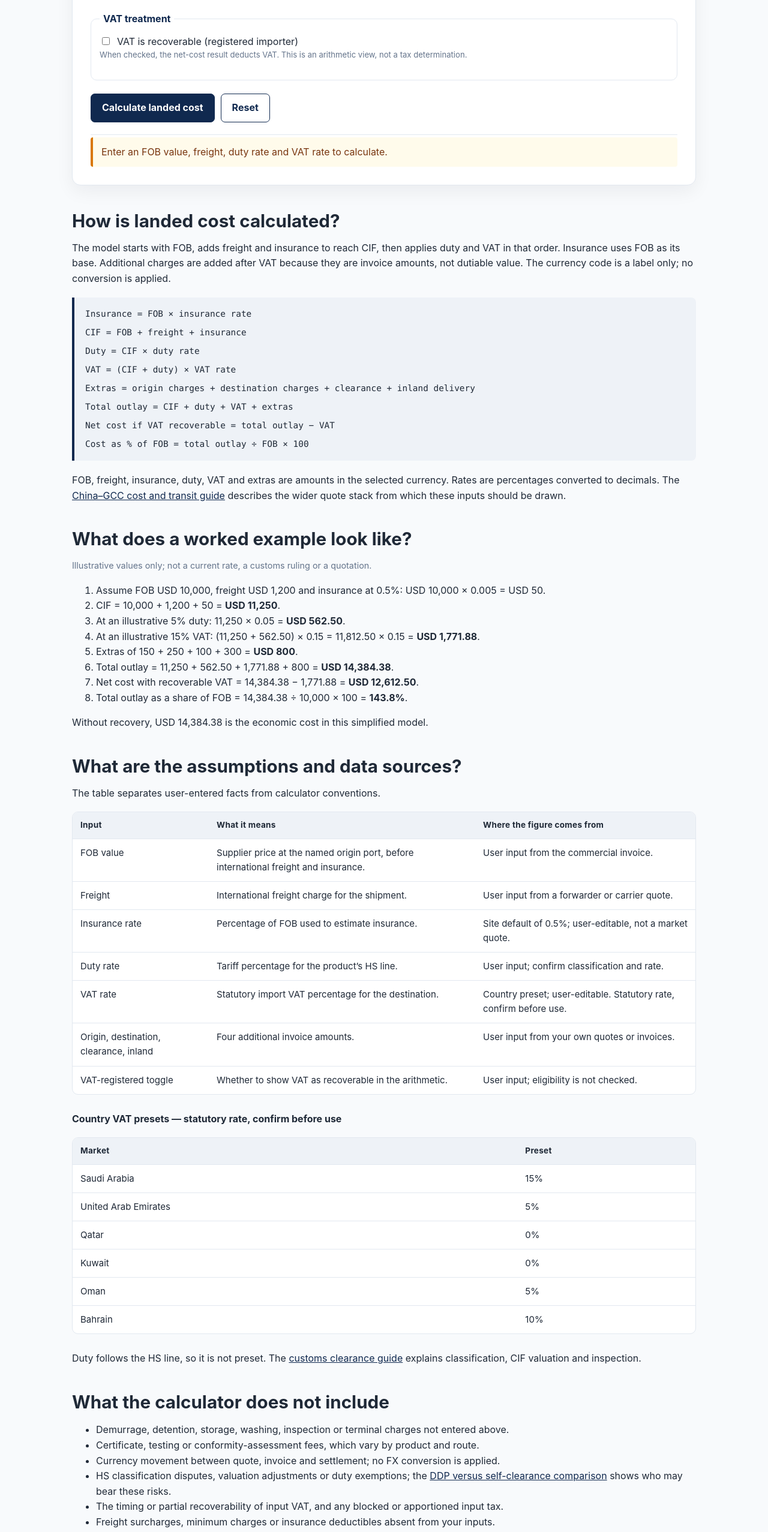
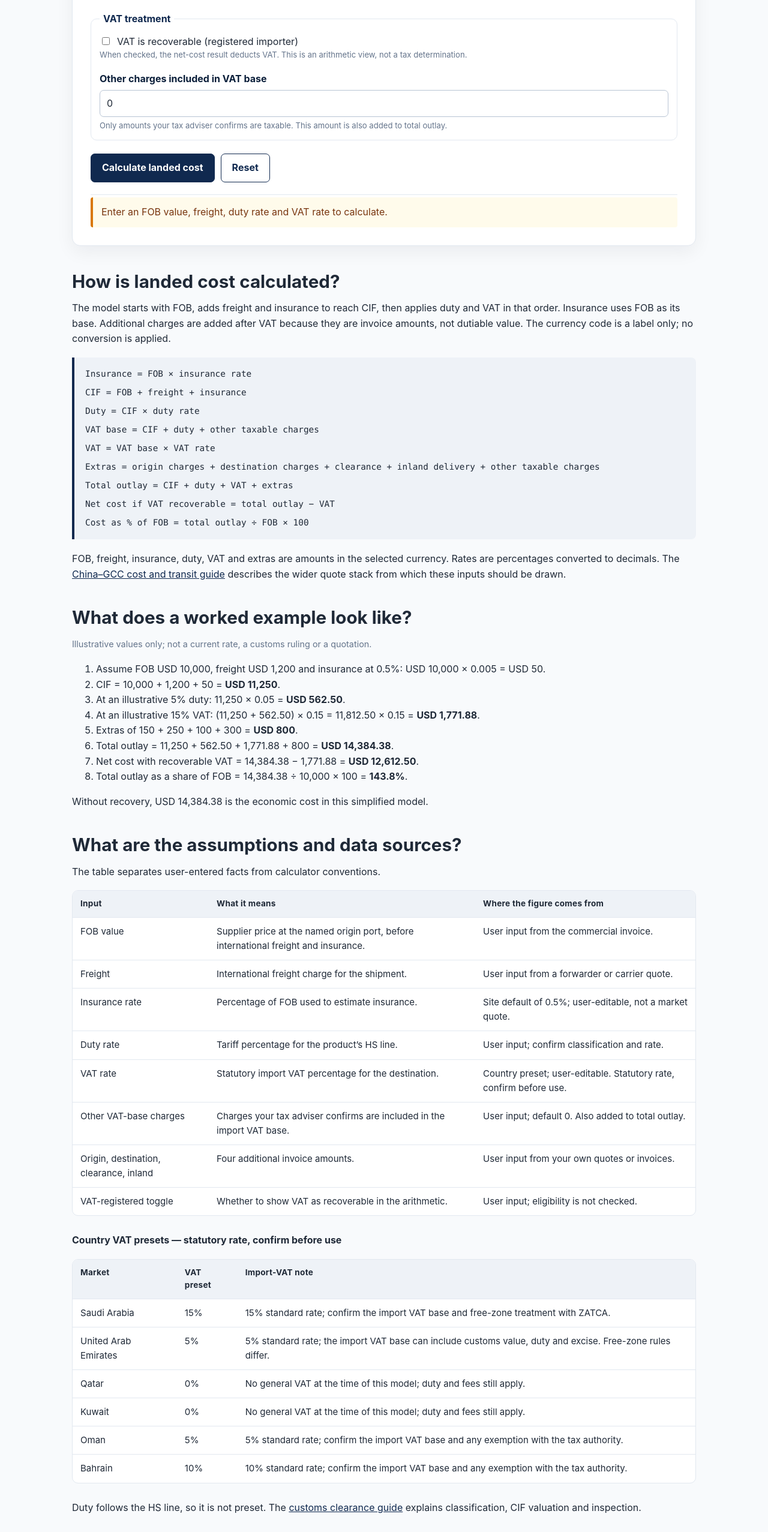
Before and after one commit to martinxionbiotech-max/Freighthub, an Astro site: page /tools/landed-cost in a window 1280 px wide. Shown: the part 1306-3860 px from the top of the page at 60% size. Built offline with nearby package versions, Linux system fonts and the light colour scheme; Astro itself is replaced by a stand-in of ours.

Commit message:
tool: add country VAT notes and VAT-base charges

```diff
--- a/src/pages/tools/landed-cost/index.astro
+++ b/src/pages/tools/landed-cost/index.astro
@@ -9,7 +9,7 @@ const description =
 const faqs = [
   {
     q: 'Is VAT included in the CIF value used for duty?',
-    a: 'No. CIF is FOB plus freight plus insurance, and duty is applied to CIF. GCC import VAT is then applied to CIF plus duty. The calculator follows that order and converts a percentage such as 15 to 0.15 internally. Free-zone treatment or a product-specific exemption is outside the model, so confirm the legal treatment.',
+    a: 'No. CIF is FOB plus freight plus insurance, and duty is applied to CIF. GCC import VAT is then applied to CIF plus duty, plus any other taxable charges you confirm and enter. The calculator follows that order and converts a percentage such as 15 to 0.15 internally. Free-zone treatment or a product-specific exemption is outside the model, so confirm the legal treatment.',
   },
   {
     q: 'How should I choose the duty rate?',
@@ -152,6 +152,11 @@ const webApplication = {
         <label for="vat-registered">VAT is recoverable (registered importer)</label>
       </div>
       <p id="vat-toggle-note" class="field-note">When checked, the net-cost result deducts VAT. This is an arithmetic view, not a tax determination.</p>
+      <div class="field">
+        <label for="vat-base-extra">Other charges included in VAT base</label>
+        <input id="vat-base-extra" name="vat-base-extra" type="number" inputmode="decimal" min="0" step="0.01" value="0" />
+        <small>Only amounts your tax adviser confirms are taxable. This amount is also added to total outlay.</small>
+      </div>
     </fieldset>
 
     <div class="form-actions">
@@ -165,6 +170,7 @@ const webApplication = {
         <div><dt>CIF value</dt><dd id="result-cif">—</dd></div>
         <div><dt>Duty</dt><dd id="result-duty">—</dd></div>
         <div><dt>VAT</dt><dd id="result-vat">—</dd></div>
+        <div><dt>VAT base</dt><dd id="result-vat-base">—</dd></div>
         <div><dt>Total outlay</dt><dd id="result-total">—</dd></div>
         <div><dt id="result-net-label">Net cost if VAT recoverable</dt><dd id="result-net">—</dd></div>
         <div><dt>Cost as % of FOB (total outlay ÷ FOB)</dt><dd id="result-percent">—</dd></div>
@@ -183,8 +189,9 @@ const webApplication = {
     <p>Insurance = FOB × insurance rate</p>
     <p>CIF = FOB + freight + insurance</p>
     <p>Duty = CIF × duty rate</p>
-    <p>VAT = (CIF + duty) × VAT rate</p>
-    <p>Extras = origin charges + destination charges + clearance + inland delivery</p>
+    <p>VAT base = CIF + duty + other taxable charges</p>
+    <p>VAT = VAT base × VAT rate</p>
+    <p>Extras = origin charges + destination charges + clearance + inland delivery + other taxable charges</p>
     <p>Total outlay = CIF + duty + VAT + extras</p>
     <p>Net cost if VAT recoverable = total outlay − VAT</p>
     <p>Cost as % of FOB = total outlay ÷ FOB × 100</p>
@@ -222,6 +229,7 @@ const webApplication = {
         <tr><td>Insurance rate</td><td>Percentage of FOB used to estimate insurance.</td><td>Site default of 0.5%; user-editable, not a market quote.</td></tr>
         <tr><td>Duty rate</td><td>Tariff percentage for the product’s HS line.</td><td>User input; confirm classification and rate.</td></tr>
         <tr><td>VAT rate</td><td>Statutory import VAT percentage for the destination.</td><td>Country preset; user-editable. Statutory rate, confirm before use.</td></tr>
+        <tr><td>Other VAT-base charges</td><td>Charges your tax adviser confirms are included in the import VAT base.</td><td>User input; default 0. Also added to total outlay.</td></tr>
         <tr><td>Origin, destination, clearance, inland</td><td>Four additional invoice amounts.</td><td>User input from your own quotes or invoices.</td></tr>
         <tr><td>VAT-registered toggle</td><td>Whether to show VAT as recoverable in the arithmetic.</td><td>User input; eligibility is not checked.</td></tr>
       </tbody>
@@ -230,12 +238,13 @@ const webApplication = {
   <p><strong>Country VAT presets — statutory rate, confirm before use</strong></p>
   <div class="table-wrap">
     <table>
-      <thead><tr><th>Market</th><th>Preset</th></tr></thead>
+      <thead><tr><th>Market</th><th>VAT preset</th><th>Import-VAT note</th></tr></thead>
       <tbody>
         {gccRegion.countries.map((country) => (
           <tr>
             <td>{country.name}</td>
             <td>{Math.round(country.vat * 100)}%</td>
+            <td>{country.vatNote}</td>
           </tr>
         ))}
       </tbody>
@@ -292,6 +301,7 @@ const webApplication = {
     const market = document.getElementById('destination-market');
     const currency = document.getElementById('currency');
     const vatRate = document.getElementById('vat-rate');
+    const vatBaseExtra = document.getElementById('vat-base-extra');
     const fob = document.getElementById('fob-value');
     const freight = document.getElementById('freight');
     const insuranceRate = document.getElementById('insurance-rate');
@@ -309,6 +319,7 @@ const webApplication = {
       cif: document.getElementById('result-cif'),
       duty: document.getElementById('result-duty'),
       vat: document.getElementById('result-vat'),
+      vatBase: document.getElementById('result-vat-base'),
       total: document.getElementById('result-total'),
       net: document.getElementById('result-net'),
       percent: document.getElementById('result-percent'),
@@ -341,6 +352,7 @@ const webApplication = {
       const insuranceValue = readNumber(insuranceRate);
       const dutyValue = readNumber(dutyRate);
       const vatValue = readNumber(vatRate);
+      const vatBaseExtraValue = readNumber(vatBaseExtra) ?? 0;
       const originValue = readNumber(origin) ?? 0;
       const destinationValue = readNumber(destination) ?? 0;
       const clearanceValue = readNumber(clearance) ?? 0;
@@ -367,6 +379,10 @@ const webApplication = {
         showMessage('Select a destination market or enter a VAT rate.', true);
         return;
       }
+      if (!Number.isFinite(vatBaseExtraValue) || vatBaseExtraValue < 0) {
+        showMessage('Other VAT-base charges must be zero or a positive number.', true);
+        return;
+      }
       if ([originValue, destinationValue, clearanceValue, inlandValue].some((value) => !Number.isFinite(value) || value < 0)) {
         showMessage('Additional charges must be zero or a positive number, or left blank.', true);
         return;
@@ -379,8 +395,9 @@ const webApplication = {
       const insurance = fobValue * (insuranceValue / 100);
       const cif = fobValue + freightValue + insurance;
       const duty = cif * (dutyValue / 100);
-      const vat = (cif + duty) * (vatValue / 100);
-      const extras = originValue + destinationValue + clearanceValue + inlandValue;
+      const vatBase = cif + duty + vatBaseExtraValue;
+      const vat = vatBase * (vatValue / 100);
+      const extras = originValue + destinationValue + clearanceValue + inlandValue + vatBaseExtraValue;
       const total = cif + duty + vat + extras;
       const net = registered.checked ? total - vat : total;
       const percent = (total / fobValue) * 100;
@@ -388,6 +405,7 @@ const webApplication = {
       resultIds.cif.textContent = money(cif, code);
       resultIds.duty.textContent = money(duty, code);
       resultIds.vat.textContent = money(vat, code);
+      resultIds.vatBase.textContent = money(vatBase, code);
       resultIds.total.textContent = money(total, code);
       resultIds.net.textContent = money(net, code);
       resultIds.percent.textContent = new Intl.NumberFormat('en-US', {
--- a/src/regions/gcc.ts
+++ b/src/regions/gcc.ts
@@ -2,12 +2,12 @@ export const gccRegion = {
   slug: 'gcc',
   name: 'China → GCC',
   countries: [
-    { slug: 'saudi-arabia', name: 'Saudi Arabia', currency: 'SAR', vat: 0.15 },
-    { slug: 'uae', name: 'United Arab Emirates', currency: 'AED', vat: 0.05 },
-    { slug: 'qatar', name: 'Qatar', currency: 'QAR', vat: 0 },
-    { slug: 'kuwait', name: 'Kuwait', currency: 'KWD', vat: 0 },
-    { slug: 'oman', name: 'Oman', currency: 'OMR', vat: 0.05 },
-    { slug: 'bahrain', name: 'Bahrain', currency: 'BHD', vat: 0.10 },
+    { slug: 'saudi-arabia', name: 'Saudi Arabia', currency: 'SAR', vat: 0.15, vatNote: '15% standard rate; confirm the import VAT base and free-zone treatment with ZATCA.' },
+    { slug: 'uae', name: 'United Arab Emirates', currency: 'AED', vat: 0.05, vatNote: '5% standard rate; the import VAT base can include customs value, duty and excise. Free-zone rules differ.' },
+    { slug: 'qatar', name: 'Qatar', currency: 'QAR', vat: 0, vatNote: 'No general VAT at the time of this model; duty and fees still apply.' },
+    { slug: 'kuwait', name: 'Kuwait', currency: 'KWD', vat: 0, vatNote: 'No general VAT at the time of this model; duty and fees still apply.' },
+    { slug: 'oman', name: 'Oman', currency: 'OMR', vat: 0.05, vatNote: '5% standard rate; confirm the import VAT base and any exemption with the tax authority.' },
+    { slug: 'bahrain', name: 'Bahrain', currency: 'BHD', vat: 0.10, vatNote: '10% standard rate; confirm the import VAT base and any exemption with the tax authority.' },
   ],
   ports: [
     { slug: 'jeddah', name: 'Jeddah Islamic Port', country: 'saudi-arabia' },
```
